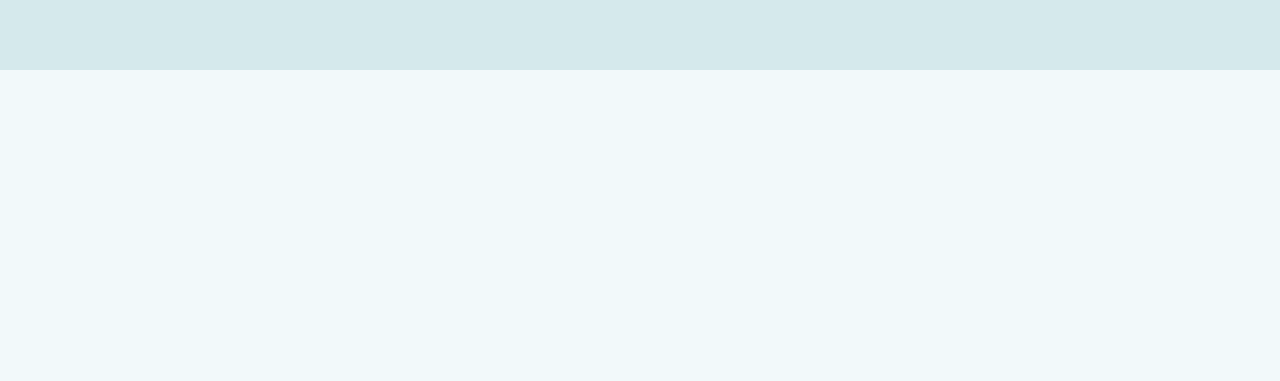
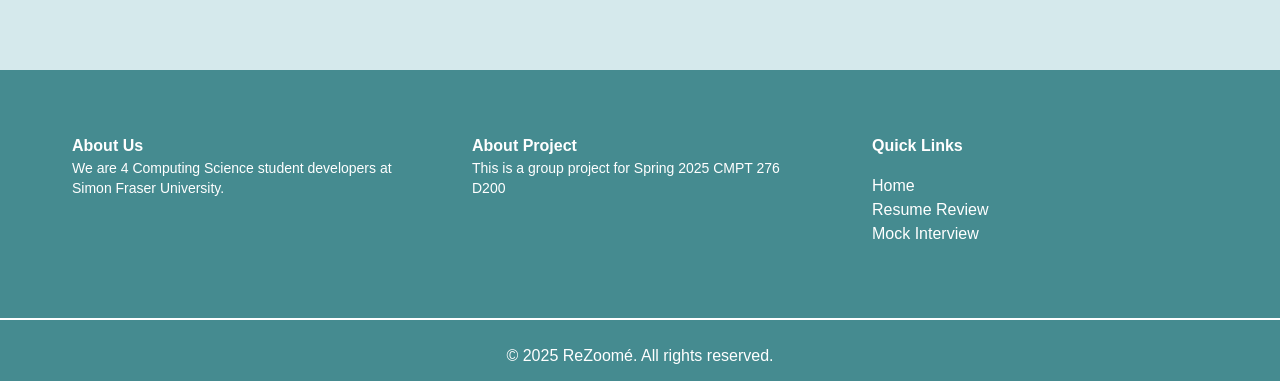
Before and after one commit to CMPT-276-SPRING-2025/final-project-01-sky, a Next.js app in the folder rezoome/: page / in a window 1280 px wide. Shown: the part 1595-1976 px from the top of the page. Before the commit the page ends 1665 px from the top, so only its background shows below. Built offline with nearby package versions, Linux system fonts and the light colour scheme.

Commit message:
feat/Added footer with navigations, not yet styled

```diff
--- a/rezoome/app/globals.css
+++ b/rezoome/app/globals.css
@@ -8,6 +8,7 @@
   --foreground: #171717;
   --text-colour: #7B7373;
   --second-text-colour: #FFFFFF;
+  --footer-colour: #458B90;
 }
 
 
--- a/rezoome/app/layout.js
+++ b/rezoome/app/layout.js
@@ -1,5 +1,6 @@
 import { Geist, Geist_Mono } from "next/font/google";
 import "./globals.css";
+import Footer from "../components/Footer"
 
 const geistSans = Geist({
   variable: "--font-geist-sans",
@@ -22,7 +23,10 @@ export default function RootLayout({ children }) {
       <body
         className={`${geistSans.variable} ${geistMono.variable} antialiased`}
       >
-        {children}
+      <div className="flex flex-col min-h-screen">
+          <main className="flex-grow">{children}</main>
+          <Footer />
+      </div>
       </body>
     </html>
   );
--- /dev/null
+++ b/rezoome/components/Footer.js
@@ -0,0 +1,35 @@
+import Link from 'next/link'
+
+const Footer = () => {
+    return (
+      <footer className="bg-[var(--footer-colour)] text-white text-center py-4">
+        <div className="container mx-auto flex flex-col items-center justify-center px-6">
+          <div className="grid grid-cols-3 gap-4 p-6 w-full">
+            <div className="text-white p-6">
+              <p className='font-bold text-left'>About Us</p>
+              <p className='text-sm text-left'>We are 4 Computing Science student developers at Simon Fraser University.</p>
+            </div>
+            <div className="text-white p-6">
+              <p className='font-bold text-left'>About Project</p>
+              <p className='text-sm text-left'>This is a group project for Spring 2025 CMPT 276 D200</p>
+            </div>
+            <div className="text-white p-6">
+            <p className='font-bold text-left mb-4'>Quick Links</p>
+            <ul className='text-left'>
+              <li><Link href="/">Home</Link></li>
+              <li><Link href="/resume-review">Resume Review</Link></li>
+              <li><Link href="/mock-interview">Mock Interview</Link></li>
+            </ul>
+
+
+
+            </div>
+          </div>
+        </div>
+        <div className="w-screen border-b-2 border-white my-6"></div>
+        <p>© 2025 ReZoomé. All rights reserved.</p>
+      </footer>
+    );
+  };
+
+export default Footer;
```
